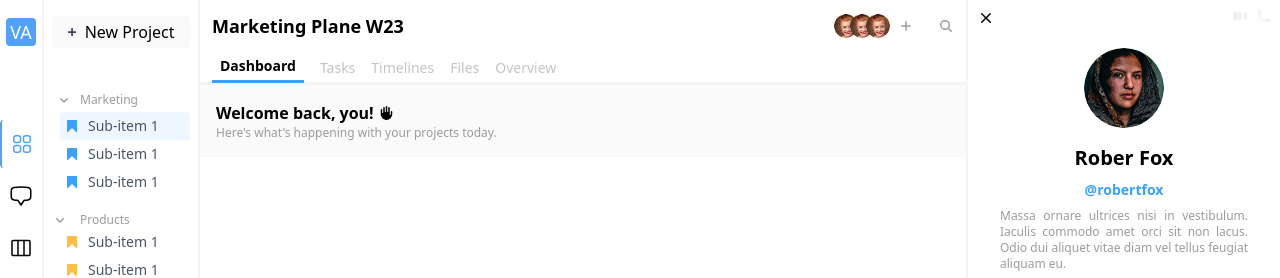
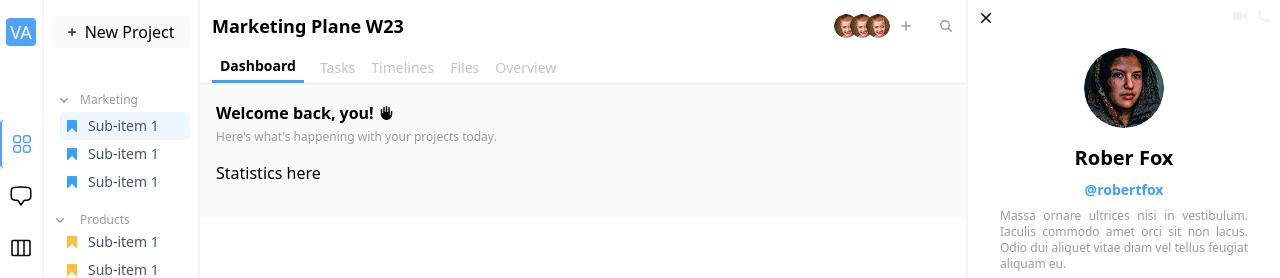
Before and after one commit to Lova1401Code/task-manager-frontend, a React (Vite) app: page / in a window 1280 px wide. Shown: the top 278 px of the page. Built offline with nearby package versions, Linux system fonts and the light colour scheme.

Commit message:
feat: add StatisticProject component to display project statistics

```diff
--- /dev/null
+++ b/src/components/StatisticProject.jsx
@@ -0,0 +1,20 @@
+export default function StatisticProject(){
+    const dashboardDateProject = {
+        stats: {
+            total: {current: 14, previous: 150},
+            progress: {current: 50, previous: 60},
+            completed: {current: 64, previous: 90}
+        },
+        get(metric){
+            return {
+                current: this.stats[metric].current,
+                previous: this.stats[metric].previous
+            }
+        }
+    }
+    return(
+        <div className="flex justify-between py-4">
+            <p>Statistics here</p>
+        </div>
+    )
+}
--- a/src/pages/DashboardProject.jsx
+++ b/src/pages/DashboardProject.jsx
@@ -1,14 +1,19 @@
 import HandRaisedIcon from "../assets/icons/HandRaisedIcon"
+import StatisticProject from "../components/StatisticProject"
 export default function DashboardProject(){
     return (
             <div className="p-4">
-                <div className="flex flex-col">
+                <div className="flex flex-col gap-1">
                     <div className="flex items-center gap-1">
                         <h3 className="font-bold">Welcome back, you!</h3>
                         <HandRaisedIcon/>
                     </div>
                     <p className="text-xs text-[#9C9C9C]">Here's what's happening with your projects today.</p>
                 </div>
+                    <StatisticProject/>
+                <div>
+
+                </div>
             </div>
     )
 }
```
